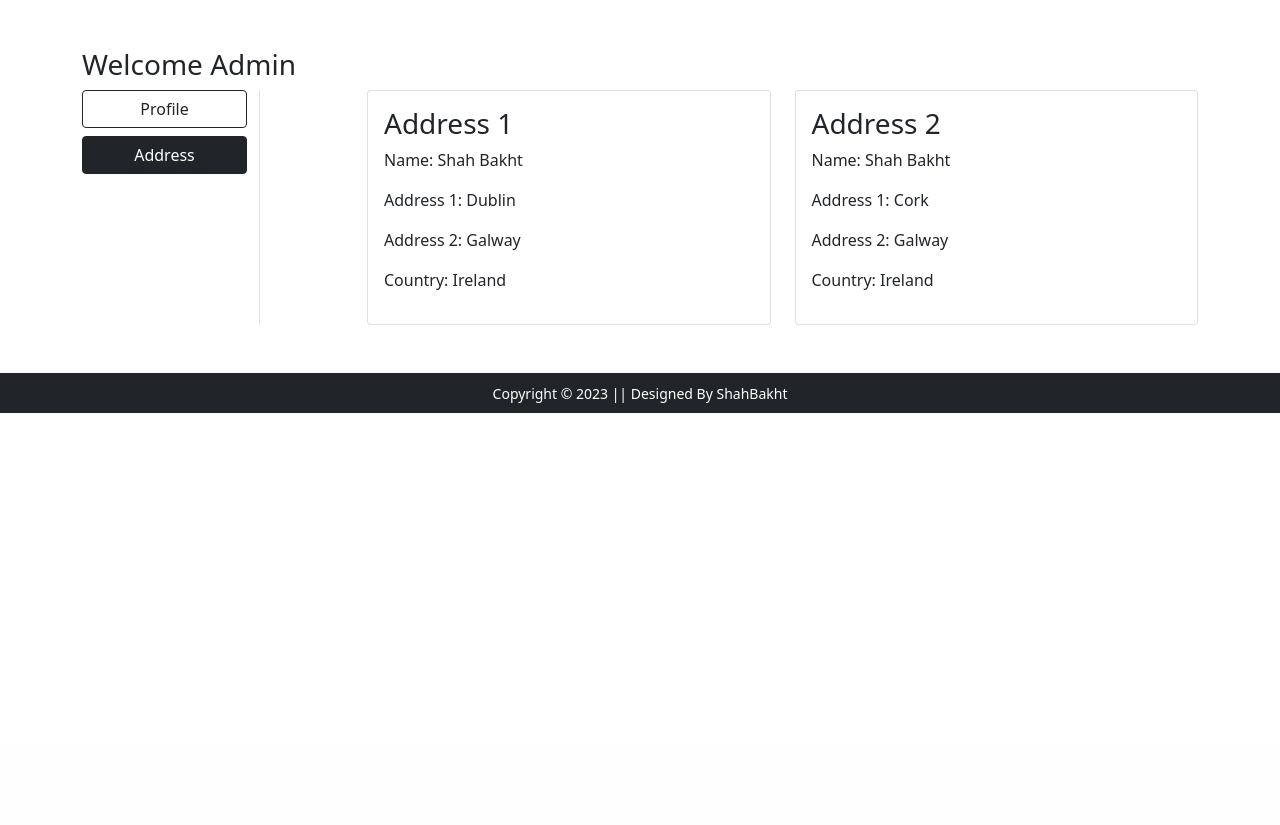
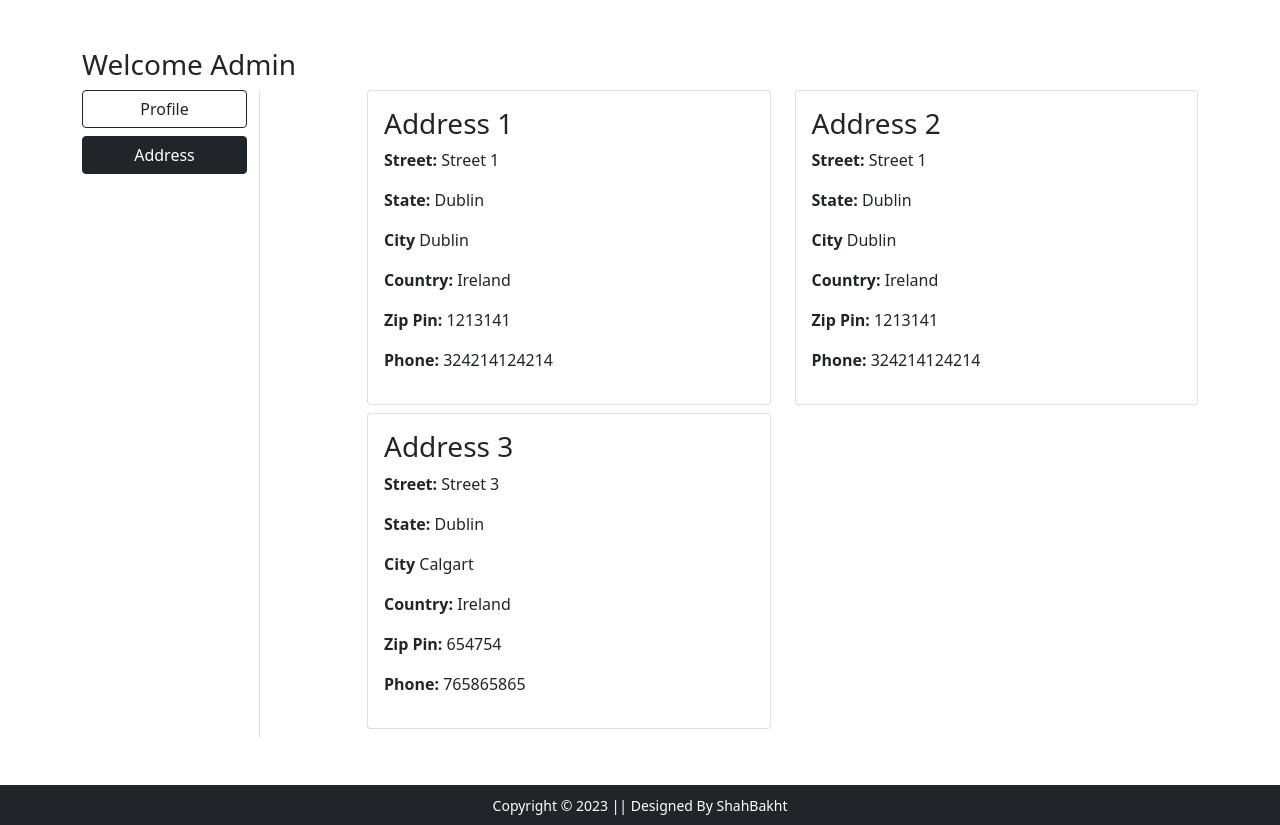
Before and after one commit to shahbakhat/shopify, a Django app: page /address in a window 1280 px wide. Shown: the part 56-881 px from the top of the page. Before the commit the page ends 469 px from the top, so only its background shows below. Run offline with Django 4.2, Linux system fonts and the light colour scheme; a user stored in the database is signed in; data comes from the database, SQL or seed files in the repository; both versions use the stored data as it was after the commit; some libraries are stand-ins or nearby versions.

Commit message:
Display address in users address page

```diff
--- a/main/templates/main/address.html
+++ b/main/templates/main/address.html
@@ -13,28 +13,23 @@
   </div>
   <div class="col-sm-9 offset-sm-1">
    <div class="row">
-    <div class="col-sm-6">
-     <div class="card">
-      <div class="card-body">
-       <h3>Address 1</h3>
-       <p>Name: Shah Bakht</p>
-       <p>Address 1: Dublin</p>
-       <p>Address 2: Galway</p>
-       <p>Country: Ireland</p>
+    {% if user_addresses %}
+      {% for address in user_addresses %}
+      <div class="col-sm-6 mb-2">
+        <div class="card">
+          <div class="card-body">
+          <h3>Address {{ forloop.counter }}</h3>
+          <p><strong>Street:</strong> {{ address.street}}</p>
+          <p><strong>State:</strong> {{ address.state}}</p>
+          <p><strong>City</strong> {{ address.city}}</p>
+          <p><strong>Country:</strong> {{ address.country}}</p>
+          <p><strong>Zip Pin:</strong> {{ address.zip_code}}</p>
+          <p><strong>Phone:</strong> {{ address.phone_number}}</p>
+        </div>
       </div>
-     </div>
-    </div>
-    <div class="col-sm-6">
-     <div class="card">
-      <div class="card-body">
-       <h3>Address 2</h3>
-       <p>Name: Shah Bakht</p>
-       <p>Address 1: Cork</p>
-       <p>Address 2: Galway</p>
-       <p>Country: Ireland</p>
       </div>
-     </div>
-    </div>
+      {% endfor %}
+    {% endif %}
    </div>
   </div>
  </div>
--- a/main/views.py
+++ b/main/views.py
@@ -73,8 +73,10 @@ def profile(request):
 
 @login_required(login_url='login')
 def address(request):
+  user_addresses = request.user.addresses.all()
+  context = {'user_addresses': user_addresses}
   template_name = 'main/address.html'
-  return render(request, template_name)
+  return render(request, template_name, context)
 
 @login_required(login_url='login')
 def orders(request):
```
Also changed, not shown: db.sqlite3.
